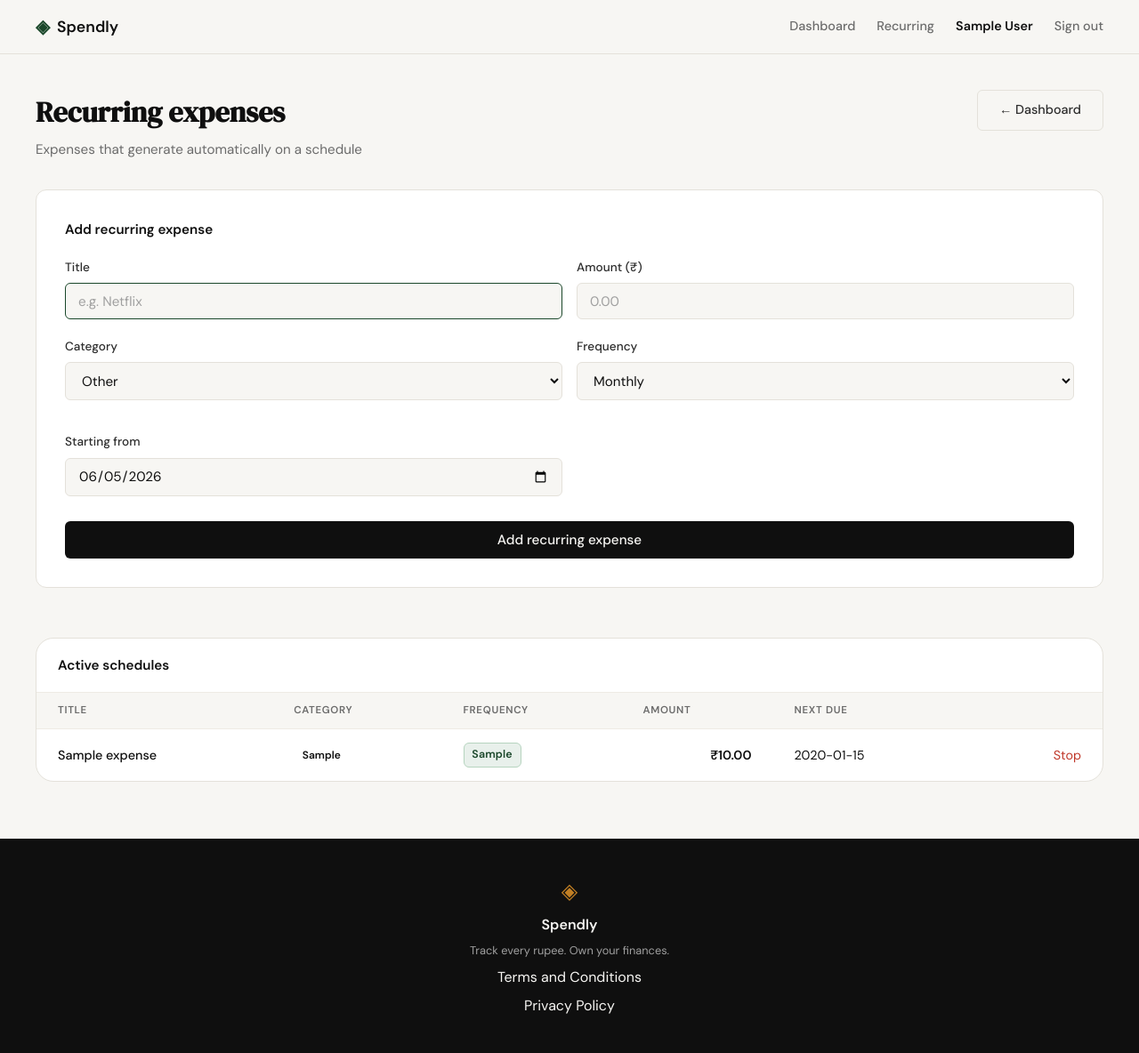
After one commit to aniket28-git/spendly, a Flask app: page /recurring in a window 1280 px wide. The commit adds this page. Shown: the whole page at 89% size. Run offline with Flask 3, Linux system fonts and the light colour scheme; the visitor is signed in with stand-in values (Sample User, id 1); tables that the repository leaves empty hold one stand-in row (values such as "Sample post").

Commit message:
dashboard: add recurring expenses feature
New recurring_expenses table stores schedules (weekly/monthly/yearly).
On each dashboard load, generate_due_recurring() auto-inserts any overdue
entries into expenses and advances next_due. /recurring page lets users
add and stop schedules; Recurring link added to the navbar.

Co-Authored-By: Claude Sonnet 4.6 <noreply@anthropic.com>

```diff
--- a/app.py
+++ b/app.py
@@ -1,3 +1,4 @@
+import calendar
 import csv
 import hashlib
 import io
@@ -26,6 +27,49 @@ mail = Mail(app)
 
 with app.app_context():
     init_db()
+
+
+# ------------------------------------------------------------------ #
+# Recurring expense helpers                                           #
+# ------------------------------------------------------------------ #
+
+FREQUENCIES = ("weekly", "monthly", "yearly")
+
+
+def _advance_date(d, frequency):
+    if frequency == "weekly":
+        return d + timedelta(weeks=1)
+    if frequency == "monthly":
+        month = d.month + 1
+        year  = d.year
+        if month > 12:
+            month, year = 1, year + 1
+        return date(year, month, min(d.day, calendar.monthrange(year, month)[1]))
+    # yearly
+    year = d.year + 1
+    return date(year, d.month, min(d.day, calendar.monthrange(year, d.month)[1]))
+
+
+def generate_due_recurring(db, user_id):
+    today = date.today()
+    due = db.execute(
+        "SELECT * FROM recurring_expenses WHERE user_id = ? AND next_due <= ?",
+        (user_id, today.isoformat())
+    ).fetchall()
+    for r in due:
+        next_due = date.fromisoformat(r["next_due"])
+        while next_due <= today:
+            db.execute(
+                "INSERT INTO expenses (user_id, title, amount, category, date) VALUES (?, ?, ?, ?, ?)",
+                (user_id, r["title"], r["amount"], r["category"], next_due.isoformat())
+            )
+            next_due = _advance_date(next_due, r["frequency"])
+        db.execute(
+            "UPDATE recurring_expenses SET next_due = ? WHERE id = ?",
+            (next_due.isoformat(), r["id"])
+        )
+    if due:
+        db.commit()
 
 
 # ------------------------------------------------------------------ #
@@ -183,6 +227,10 @@ PER_PAGE = 10
 def dashboard():
     if "user_id" not in session:
         return redirect(url_for("login"))
+
+    db = get_db()
+    generate_due_recurring(db, session["user_id"])
+    db.close()
 
     start_date = request.args.get("start_date", "").strip()
     end_date   = request.args.get("end_date", "").strip()
@@ -476,6 +524,7 @@ def profile():
 
             user_id = session["user_id"]
             db.execute("DELETE FROM password_reset_tokens WHERE user_id = ?", (user_id,))
+            db.execute("DELETE FROM recurring_expenses WHERE user_id = ?", (user_id,))
             db.execute("DELETE FROM expenses WHERE user_id = ?", (user_id,))
             db.execute("DELETE FROM users WHERE id = ?", (user_id,))
             db.commit()
@@ -593,5 +642,75 @@ def delete_expense(id):
     return render_template("delete_expense.html", expense=expense)
 
 
+@app.route("/recurring", methods=["GET", "POST"])
+def recurring():
+    if "user_id" not in session:
+        return redirect(url_for("login"))
+
+    db = get_db()
+
+    if request.method == "POST":
+        title     = request.form.get("title", "").strip()
+        amount    = request.form.get("amount", "").strip()
+        category  = request.form.get("category", "Other")
+        frequency = request.form.get("frequency", "monthly")
+        start     = request.form.get("start_date", "").strip()
+
+        error = None
+        if not title or not amount or not start:
+            error = "All fields are required."
+        elif frequency not in FREQUENCIES:
+            error = "Invalid frequency."
+        else:
+            try:
+                amount_f = float(amount)
+                if amount_f <= 0:
+                    raise ValueError
+            except ValueError:
+                error = "Enter a valid positive amount."
+
+        if error:
+            rows = db.execute(
+                "SELECT * FROM recurring_expenses WHERE user_id = ? ORDER BY next_due",
+                (session["user_id"],)
+            ).fetchall()
+            db.close()
+            return render_template("recurring.html", recurring=rows, error=error,
+                                   today=date.today().isoformat())
+
+        db.execute(
+            "INSERT INTO recurring_expenses (user_id, title, amount, category, frequency, next_due)"
+            " VALUES (?, ?, ?, ?, ?, ?)",
+            (session["user_id"], title, amount_f, category, frequency, start)
+        )
+        db.commit()
+        db.close()
+        flash(f"Recurring \"{title}\" added.", "success")
+        return redirect(url_for("recurring"))
+
+    rows = db.execute(
+        "SELECT * FROM recurring_expenses WHERE user_id = ? ORDER BY next_due",
+        (session["user_id"],)
+    ).fetchall()
+    db.close()
+    return render_template("recurring.html", recurring=rows, today=date.today().isoformat())
+
+
+@app.route("/recurring/<int:id>/delete", methods=["POST"])
+def delete_recurring(id):
+    if "user_id" not in session:
+        return redirect(url_for("login"))
+
+    db = get_db()
+    db.execute(
+        "DELETE FROM recurring_expenses WHERE id = ? AND user_id = ?",
+        (id, session["user_id"])
+    )
+    db.commit()
+    db.close()
+    flash("Recurring expense stopped.", "success")
+    return redirect(url_for("recurring"))
+
+
 if __name__ == "__main__":
     app.run(debug=True, port=5001)
--- a/static/css/style.css
+++ b/static/css/style.css
@@ -1257,3 +1257,63 @@ a { color: inherit; text-decoration: none; }
     }
     .toast { max-width: 100%; }
 }
+
+/* ------------------------------------------------------------------ */
+/* Recurring expenses page                                             */
+/* ------------------------------------------------------------------ */
+
+.recurring-section {
+    padding: 2.5rem 1.5rem 4rem;
+}
+
+.recurring-inner {
+    max-width: var(--max-width);
+    margin: 0 auto;
+    display: flex;
+    flex-direction: column;
+    gap: 2rem;
+}
+
+.recurring-header {
+    display: flex;
+    align-items: flex-start;
+    justify-content: space-between;
+    gap: 1rem;
+    flex-wrap: wrap;
+}
+
+.recurring-title {
+    font-family: var(--font-display);
+    font-size: 2rem;
+    color: var(--ink);
+    margin-bottom: 0.25rem;
+}
+
+.recurring-subtitle {
+    color: var(--ink-muted);
+    font-size: 0.95rem;
+}
+
+.recurring-add-card {
+    max-width: 100%;
+}
+
+.recur-freq {
+    display: inline-block;
+    font-size: 0.78rem;
+    font-weight: 600;
+    color: var(--accent);
+    background: var(--accent-light);
+    border: 1px solid #b6d4bf;
+    border-radius: var(--radius-sm);
+    padding: 0.2rem 0.55rem;
+    letter-spacing: 0.01em;
+}
+
+.btn-unstyled {
+    background: none;
+    border: none;
+    padding: 0;
+    cursor: pointer;
+    font: inherit;
+}
--- a/templates/base.html
+++ b/templates/base.html
@@ -21,6 +21,7 @@
             <div class="nav-links">
                 {% if session.user_id %}
                     <a href="{{ url_for('dashboard') }}">Dashboard</a>
+                    <a href="{{ url_for('recurring') }}">Recurring</a>
                     <a href="{{ url_for('profile') }}" class="nav-user">{{ session.user_name }}</a>
                     <a href="{{ url_for('logout') }}">Sign out</a>
                 {% else %}
--- /dev/null
+++ b/templates/recurring.html
@@ -0,0 +1,118 @@
+{% extends "base.html" %}
+
+{% block title %}Recurring — Spendly{% endblock %}
+
+{% block content %}
+<section class="recurring-section">
+    <div class="recurring-inner">
+
+        <div class="recurring-header">
+            <div>
+                <h1 class="recurring-title">Recurring expenses</h1>
+                <p class="recurring-subtitle">Expenses that generate automatically on a schedule</p>
+            </div>
+            <a href="{{ url_for('dashboard') }}" class="btn-ghost">← Dashboard</a>
+        </div>
+
+        <!-- Add form -->
+        <div class="auth-card recurring-add-card">
+            <h2 class="profile-card-title">Add recurring expense</h2>
+
+            {% if error %}
+            <div class="auth-error">{{ error }}</div>
+            {% endif %}
+
+            <form method="POST" action="{{ url_for('recurring') }}">
+                <div class="form-row">
+                    <div class="form-group">
+                        <label for="title">Title</label>
+                        <input type="text" id="title" name="title" class="form-input"
+                               placeholder="e.g. Netflix" required autofocus>
+                    </div>
+                    <div class="form-group">
+                        <label for="amount">Amount (₹)</label>
+                        <input type="number" id="amount" name="amount" class="form-input"
+                               placeholder="0.00" min="0.01" step="0.01" required>
+                    </div>
+                </div>
+                <div class="form-row">
+                    <div class="form-group">
+                        <label for="category">Category</label>
+                        <select id="category" name="category" class="form-input">
+                            <option value="Food &amp; Dining">Food &amp; Dining</option>
+                            <option value="Transport">Transport</option>
+                            <option value="Shopping">Shopping</option>
+                            <option value="Entertainment">Entertainment</option>
+                            <option value="Health">Health</option>
+                            <option value="Bills &amp; Utilities">Bills &amp; Utilities</option>
+                            <option value="Other" selected>Other</option>
+                        </select>
+                    </div>
+                    <div class="form-group">
+                        <label for="frequency">Frequency</label>
+                        <select id="frequency" name="frequency" class="form-input">
+                            <option value="weekly">Weekly</option>
+                            <option value="monthly" selected>Monthly</option>
+                            <option value="yearly">Yearly</option>
+                        </select>
+                    </div>
+                    <div class="form-group">
+                        <label for="start_date">Starting from</label>
+                        <input type="date" id="start_date" name="start_date" class="form-input"
+                               value="{{ today }}" required>
+                    </div>
+                </div>
+                <button type="submit" class="btn-submit">Add recurring expense</button>
+            </form>
+        </div>
+
+        <!-- Active schedules -->
+        {% if recurring %}
+        <div class="expenses-card">
+            <div class="expenses-card-header">
+                <h2 class="expenses-card-title">Active schedules</h2>
+            </div>
+            <table class="expenses-table">
+                <thead>
+                    <tr>
+                        <th>Title</th>
+                        <th>Category</th>
+                        <th>Frequency</th>
+                        <th class="col-amount">Amount</th>
+                        <th>Next due</th>
+                        <th></th>
+                    </tr>
+                </thead>
+                <tbody>
+                    {% for r in recurring %}
+                    <tr>
+                        <td class="col-title">{{ r.title }}</td>
+                        <td>
+                            <span class="category-badge cat-{{ r.category | lower | replace(' ', '-') | replace('&', '') | replace('--', '-') }}">
+                                {{ r.category }}
+                            </span>
+                        </td>
+                        <td><span class="recur-freq">{{ r.frequency | capitalize }}</span></td>
+                        <td class="col-amount">₹{{ "%.2f"|format(r.amount) }}</td>
+                        <td class="col-date">{{ r.next_due }}</td>
+                        <td class="col-actions">
+                            <form method="POST" action="{{ url_for('delete_recurring', id=r.id) }}"
+                                  onsubmit="return confirm('Stop this recurring expense?')">
+                                <button type="submit" class="row-action row-action-danger btn-unstyled">Stop</button>
+                            </form>
+                        </td>
+                    </tr>
+                    {% endfor %}
+                </tbody>
+            </table>
+        </div>
+        {% else %}
+        <div class="empty-state">
+            <p class="empty-title">No recurring expenses yet</p>
+            <p class="empty-sub">Add one above and it will generate automatically on each due date.</p>
+        </div>
+        {% endif %}
+
+    </div>
+</section>
+{% endblock %}
```
Also changed, not shown: database/db.py (+12 -0 lines).
